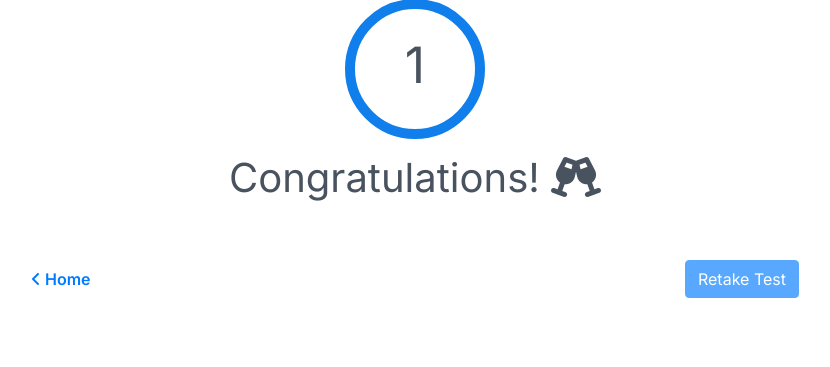
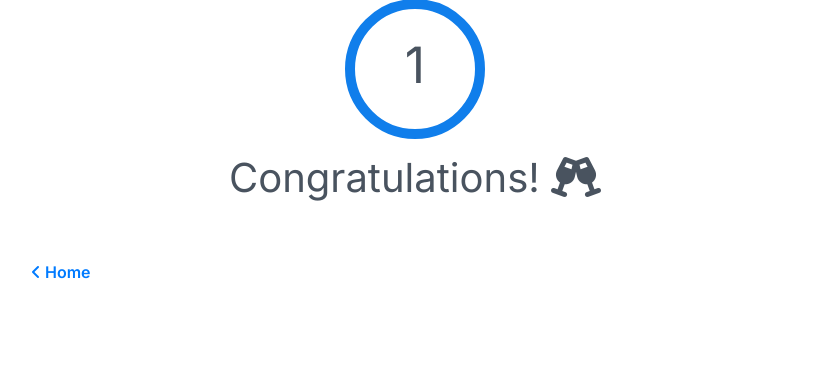
Before and after one commit to profdbanjo/QuizMasters, a Flask app: page /score in a window 1280 px wide. Shown: the part 254-621 px from the top of the page, without its empty margins (225-1055 px from the left). Run offline with Flask 2, Linux system fonts and the light colour scheme; a user stored in the database is signed in; data comes from the database, SQL or seed files in the repository; some libraries are stand-ins or nearby versions.

Commit message:
Update score.html

```diff
--- a/app/templates/score.html
+++ b/app/templates/score.html
@@ -12,7 +12,6 @@
             <h1 class="congrats-cls">Congratulations! <i class="fas fa-glass-cheers"></i></h1>
             <div class="redirect-links">
                 <a href="{{ url_for('home') }}"><i class='fas fa-angle-left'></i> Home</a>
-                <a href="#" class="btn btn-primary disabled" >Retake Test</a>
             </div>
     </div>
     <!-- <p>Your Final Score is {{ g.user.marks }}. Congratulations <3</p> -->
```
